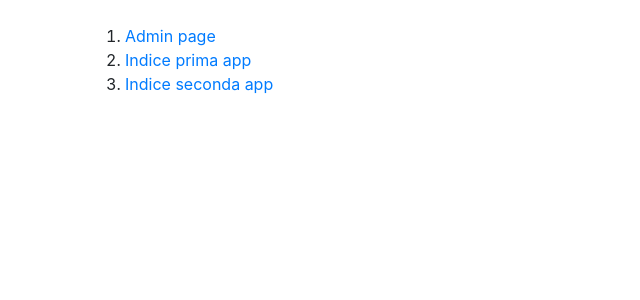
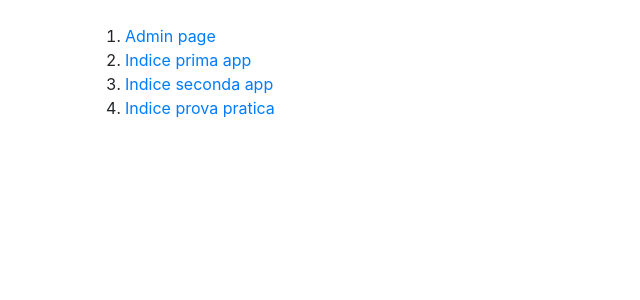
Before and after one commit to AndreaFilice/primo_progetto, a Django app: template primo_progetto/templates/index_root.html in a window 1280 px wide. Shown: the part 56-356 px from the top of the page, without its empty margins (0-640 px from the left). Run offline with Django 5.2, Linux system fonts and the light colour scheme; the template is opened without the code that fills it, so the values that code supplies are empty.

Commit message:
fix: fixing indexinng

```diff
--- a/primo_progetto/templates/index_root.html
+++ b/primo_progetto/templates/index_root.html
@@ -6,5 +6,6 @@
         <li><a href="/admin">Admin page</a></li>
         <li><a href="{% url 'prima_app:indice' %}">Indice prima app</a></li>
         <li><a href="{% url 'seconda_app:index' %}">Indice seconda app</a></li>
+        <li><a href="{% url 'prova_pratica_1_B:indice' %}">Indice prova pratica</a></li>
     </ol>
 {% endblock content %}
```
